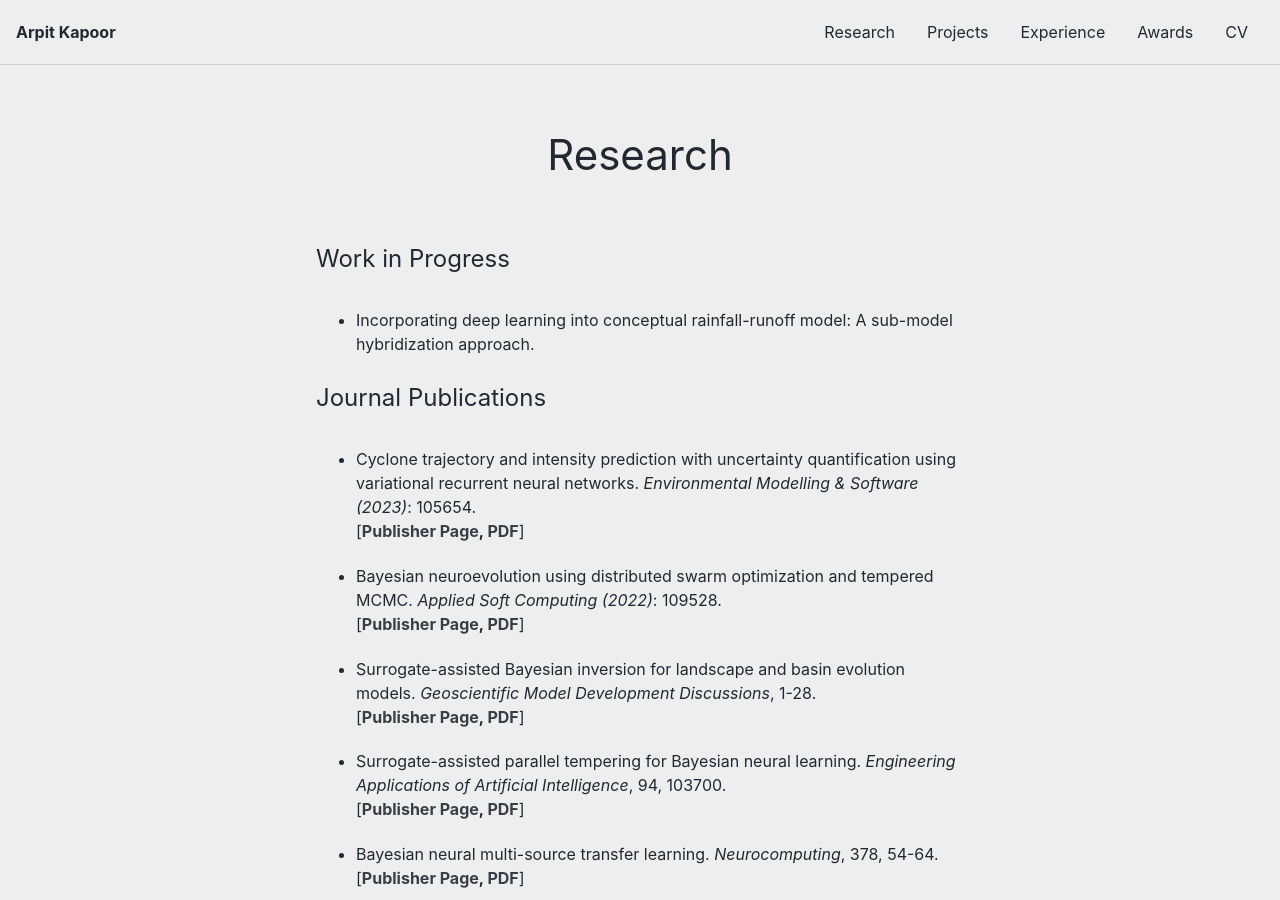
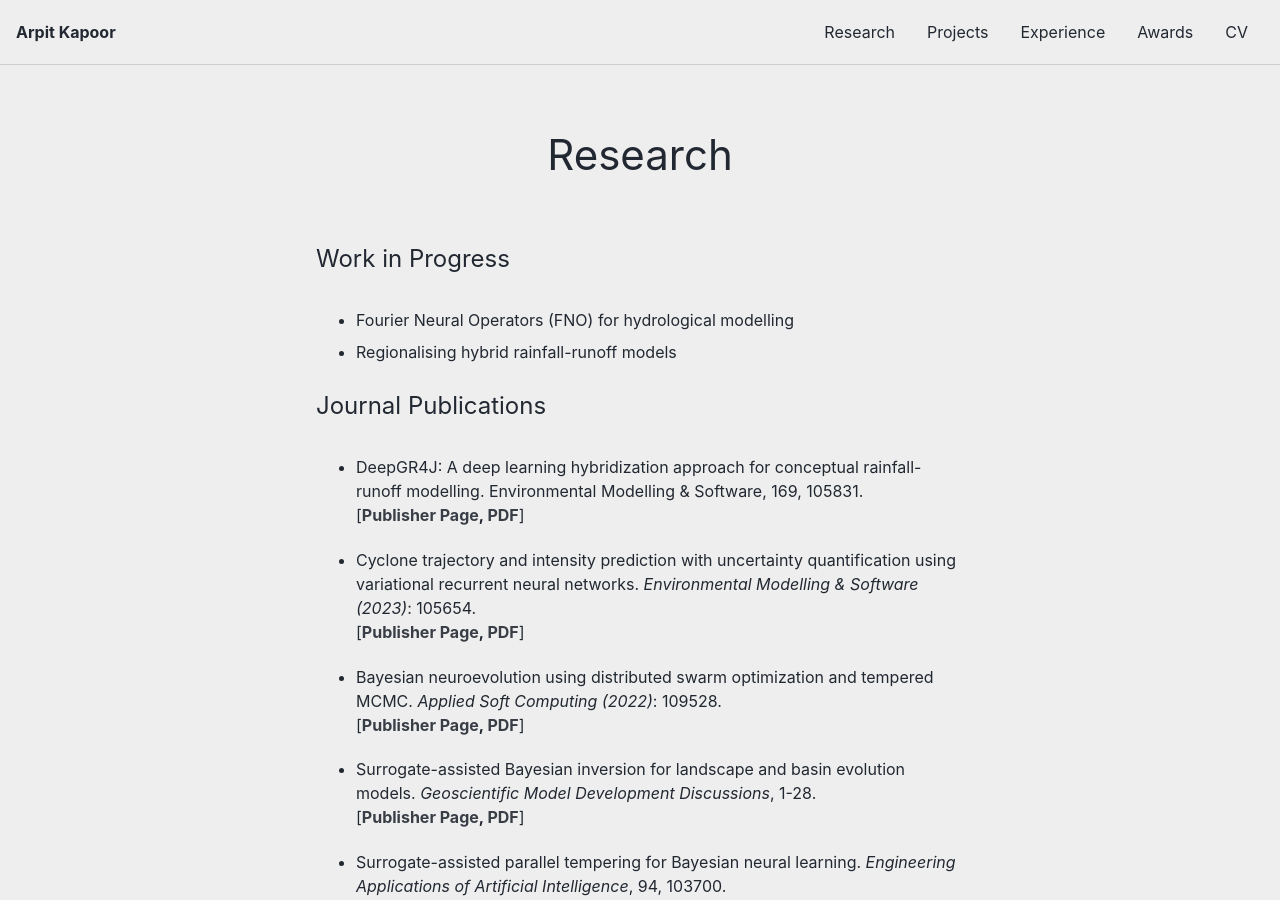
Before and after one commit to arpit-kapoor/arpit-kapoor.github.io, a Jekyll site: the page built from _pages/research.md, in a window 1280 px wide and 900 px high. Built offline with Jekyll 4.4.1, drawn with Linux system fonts in a browser that asks for light colours; cached includes are drawn as plain includes.

Commit message:
add deepgr4j paper

```diff
--- a/_pages/research.md
+++ b/_pages/research.md
@@ -12,10 +12,13 @@ permalink: /research/
 ---
 <p style="text-align: center; font-size:42px;"> Research </p>
 <p style="text-align: left; font-size:24px;"> Work in Progress </p>
-- Incorporating deep learning into conceptual rainfall-runoff model: A sub-model
-hybridization approach. <br>
+- Fourier Neural Operators (FNO) for hydrological modelling <br>
+- Regionalising hybrid rainfall-runoff models <br>
 
 <p style="text-align: left; font-size:24px;"> Journal Publications </p>
+
+- DeepGR4J: A deep learning hybridization approach for conceptual rainfall-runoff modelling. Environmental Modelling & Software, 169, 105831. <br>
+\[**[Publisher Page](https://www.sciencedirect.com/science/article/pii/S1364815223002177), [PDF](https://github.com/arpit-kapoor/Research/raw/main/2023/Kapoor_EMS2023-DeepGR4J.pdf)**\]
 
 - Cyclone trajectory and intensity prediction with uncertainty quantification using variational recurrent neural networks. *Environmental Modelling & Software (2023)*: 105654. <br>
 \[**[Publisher Page](https://www.sciencedirect.com/science/article/abs/pii/S1364815223000403), [PDF](https://github.com/arpit-kapoor/Research/raw/main/2023/Kapoor_EMS2023.pdf)**\]
```
